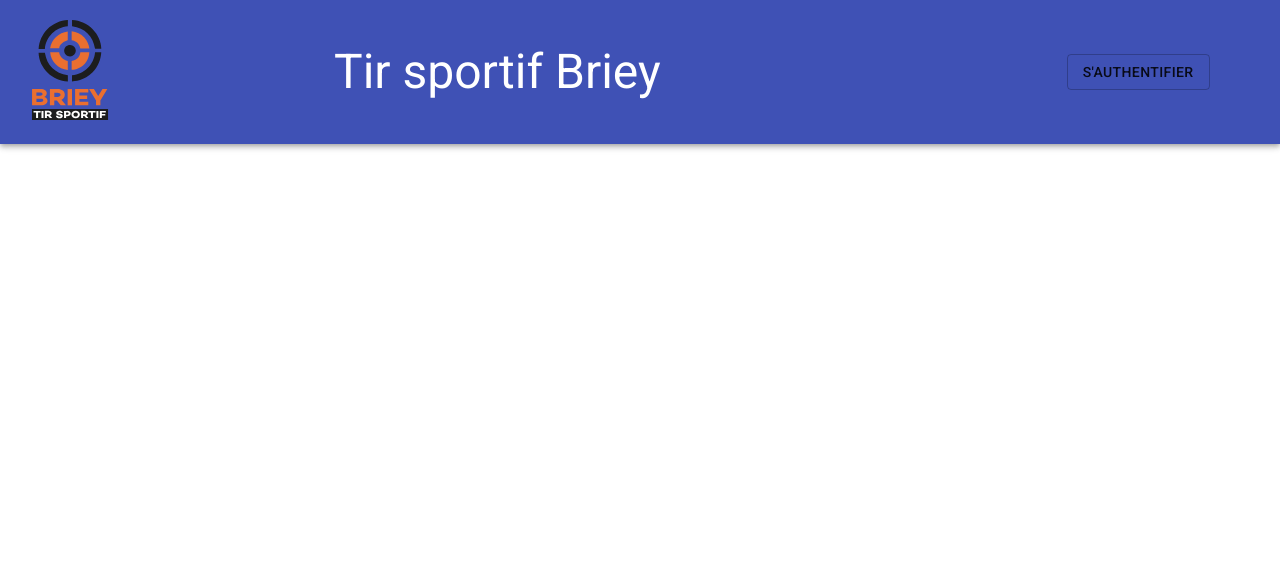
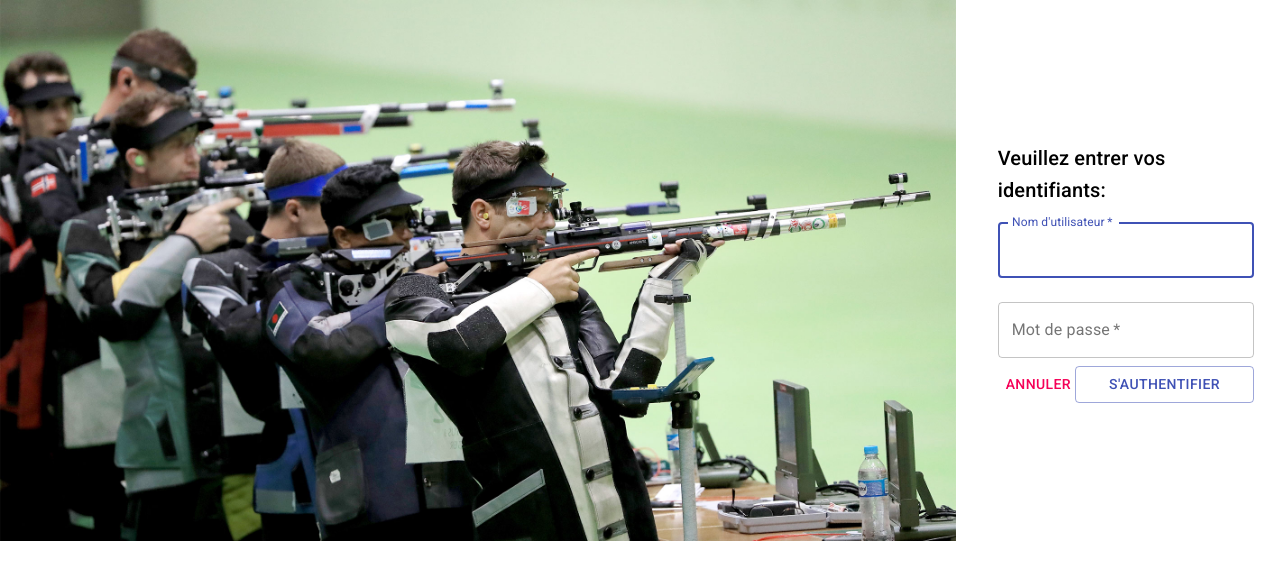
Before and after one commit to brian-dechoux/tir-sportif-frontend, a React (Create React App) app: page /login in a window 1280 px wide. Shown: the top 580 px of the page. Built offline with nearby package versions, Linux system fonts and the light colour scheme; no server answers.

Commit message:
Page login

```diff
--- a/src/App.tsx
+++ b/src/App.tsx
@@ -5,16 +5,30 @@ import './App.css';
 import store from './store';
 import HeaderContainer from './components/header/header.container';
 import 'typeface-roboto';
+import AuthContainer from './components/login/login.container';
+import ResultsContainer from './components/results/results.container';
 
 function App() {
   return (
     <Provider store={store}>
       <Router>
-        <HeaderContainer />
         <Switch>
+
+          <Route path="/login">
+            <AuthContainer />
+          </Route>
+
+          <HeaderContainer />
+
           <Route path="/results">
+            <ResultsContainer />
           </Route>
+
+          <Route path="/admin">
+          </Route>
+
           <Redirect exact from="/" to="results" />
+
         </Switch>
       </Router>
     </Provider>
--- a/src/components/auth/auth.tsx
+++ /dev/null
@@ -1,93 +0,0 @@
-import {
-  Button,
-  Dialog,
-  DialogActions,
-  DialogContent,
-  DialogContentText,
-  Grid,
-  TextField,
-} from '@material-ui/core';
-import React, { useState } from 'react';
-import { ThunkAction } from 'redux-thunk';
-import { AppState } from '../../redux/reducers/combined.reducer';
-
-type AuthProps = {
-  actions: {
-    login: (username: string, password: string) => ThunkAction<void, AppState, undefined, any>;
-  }
-};
-
-const Auth = (props: AuthProps) =>  {
-  const [username, setUsername] = useState('');
-  const [password, setPassword] = useState('');
-
-  const [open, setOpen] = React.useState(false);
-  const handleClickOpen = () => {
-    setOpen(true);
-  };
-  const handleClose = () => {
-    setOpen(false);
-  };
-
-  return (
-    <>
-    <Button variant="outlined" onClick={handleClickOpen}>
-      S'authentifier
-    </Button>
-      <Dialog open={open} onClose={handleClose}>
-        <DialogContent>
-          <DialogContentText>
-            Veuillez entrer votre nom d'utilisateur et votre mot de passe:
-          </DialogContentText>
-          <form noValidate autoComplete="off">
-            <TextField
-              variant="outlined"
-              margin="normal"
-              required
-              fullWidth
-              id="username"
-              label="Nom d'utilisateur"
-              name="username"
-              autoComplete="username"
-              autoFocus
-              onChange={e => setUsername(e.target.value)}
-            />
-            <TextField
-              variant="outlined"
-              margin="normal"
-              required
-              fullWidth
-              name="password"
-              label="Mot de passe"
-              type="password"
-              id="password"
-              autoComplete="current-password"
-              onChange={e => setPassword(e.target.value)}
-            />
-          </form>
-        </DialogContent>
-        <DialogActions disableSpacing={true}>
-          <Grid container alignItems="center">
-            <Grid item md={4}>
-              <Button onClick={handleClose} color="secondary">
-                Annuler
-              </Button>
-            </Grid>
-            <Grid item md={8}>
-              <Button
-                fullWidth
-                variant="outlined"
-                color="primary"
-                onClick={() => props.actions.login(username, password)}
-              >
-                S'authentifier
-              </Button>
-            </Grid>
-          </Grid>
-        </DialogActions>
-      </Dialog>
-    </>
-  );
-};
-
-export default Auth;
--- a/src/components/header/header.tsx
+++ b/src/components/header/header.tsx
@@ -2,8 +2,8 @@ import { AppBar, Box, Button, Grid, Typography } from '@material-ui/core';
 import React from 'react';
 import { ThunkAction } from 'redux-thunk';
 import { AppState } from '../../redux/reducers/combined.reducer';
-import AuthContainer from '../auth/auth.container';
 import Logo from '../svg/Logo';
+import { Link } from 'react-router-dom';
 
 type HeaderProps = {
   isConnected: boolean,
@@ -16,7 +16,12 @@ type HeaderProps = {
 const Header = (props: HeaderProps) =>  {
   let authComponent;
   if (!props.isConnected) {
-    authComponent = (<AuthContainer />);
+    authComponent = (<Button
+      variant="outlined"
+      component={Link} to="/login"
+    >
+      Se connecter
+    </Button>);
   } else {
     authComponent = (<Button
       variant="outlined"
--- a/src/components/auth/auth.container.tsx
+++ b/src/components/login/login.container.tsx
@@ -2,7 +2,7 @@ import React from 'react';
 import { connect } from 'react-redux';
 import { login } from 'redux/actions/auth.actions';
 import { AnyAction, bindActionCreators, Dispatch } from 'redux';
-import Auth  from './auth';
+import Login  from './login';
 import { AppState } from '../../redux/reducers/combined.reducer';
 
 class AuthContainer extends React.PureComponent<
@@ -17,7 +17,7 @@ class AuthContainer extends React.PureComponent<
       localStorage.removeItem("token");
     }
 
-    return <Auth
+    return <Login
       actions={this.props.actions}
     />;
   }
--- /dev/null
+++ b/src/components/login/login.css
@@ -0,0 +1,5 @@
+
+.login-illustration {
+    max-width:100%;
+    object-fit: contain;
+}
--- /dev/null
+++ b/src/components/login/login.tsx
@@ -0,0 +1,93 @@
+import {
+  Box,
+  Button,
+  Grid,
+  TextField, Typography,
+} from '@material-ui/core';
+import React, { useState } from 'react';
+import { ThunkAction } from 'redux-thunk';
+import { AppState } from '../../redux/reducers/combined.reducer';
+import illustration from 'assets/login-illustration.jpg'
+import './login.css'
+
+type LoginProps = {
+  actions: {
+    login: (username: string, password: string) => ThunkAction<void, AppState, undefined, any>;
+  }
+};
+
+const Login = (props: LoginProps) =>  {
+  const [username, setUsername] = useState('');
+  const [password, setPassword] = useState('');
+
+  return (
+    <Box>
+      <Grid container justify="center" spacing={2}>
+        <Grid item md={9}>
+          <img className="login-illustration"
+               src={illustration}
+               alt="Login illustration"/>
+        </Grid>
+        <Grid container item md={3} className="login-sheet" alignItems="center">
+          <form noValidate autoComplete="off">
+            <Grid container item justify="center" direction="row">
+              <Grid item md={10}>
+                <Typography variant="h6" className="title">
+                  Veuillez entrer vos identifiants:
+                </Typography>
+              </Grid>
+              <Grid item md={10}>
+                  <TextField
+                    variant="outlined"
+                    margin="normal"
+                    required
+                    fullWidth
+                    id="username"
+                    label="Nom d'utilisateur"
+                    name="username"
+                    autoComplete="username"
+                    autoFocus
+                    onChange={e => setUsername(e.target.value)}
+                  />
+                <Grid item md={10}>
+                </Grid>
+                  <TextField
+                    variant="outlined"
+                    margin="normal"
+                    required
+                    fullWidth
+                    name="password"
+                    label="Mot de passe"
+                    type="password"
+                    id="password"
+                    autoComplete="current-password"
+                    onChange={e => setPassword(e.target.value)}
+                  />
+              </Grid>
+            </Grid>
+
+            <Grid container item justify="center">
+              <Grid item md={3}>
+                <Button color="secondary">
+                  Annuler
+                </Button>
+              </Grid>
+              <Grid item md={7}>
+                <Button
+                  fullWidth
+                  variant="outlined"
+                  color="primary"
+                  onClick={() => props.actions.login(username, password)}
+                >
+                  S'authentifier
+                </Button>
+              </Grid>
+            </Grid>
+          </form>
+        </Grid>
+      </Grid>
+    </Box>
+  );
+};
+
+export default Login;
--- /dev/null
+++ b/src/components/results/results.container.tsx
@@ -0,0 +1,28 @@
+import React from 'react';
+import { connect } from 'react-redux';
+import { login } from 'redux/actions/auth.actions';
+import { AnyAction, bindActionCreators, Dispatch } from 'redux';
+import Results  from './results';
+
+class ResultsContainer extends React.PureComponent<
+  ReturnType<typeof mapDispatchToProps>,
+  {}
+  > {
+  render() {
+    return <Results />;
+  }
+}
+
+const mapDispatchToProps = (dispatch: Dispatch<AnyAction>) => ({
+  actions: bindActionCreators(
+    {
+      login
+    },
+    dispatch
+  ),
+});
+
+export default connect(
+  null,
+  mapDispatchToProps
+)(ResultsContainer);
--- /dev/null
+++ b/src/components/results/results.tsx
@@ -0,0 +1,9 @@
+import React from 'react';
+
+const Results = () =>  {
+  return (
+    <></>
+  );
+};
+
+export default Results;
```
Also changed, not shown: src/assets/login-illustration.jpg (added), src/components/results/results.css (added).
